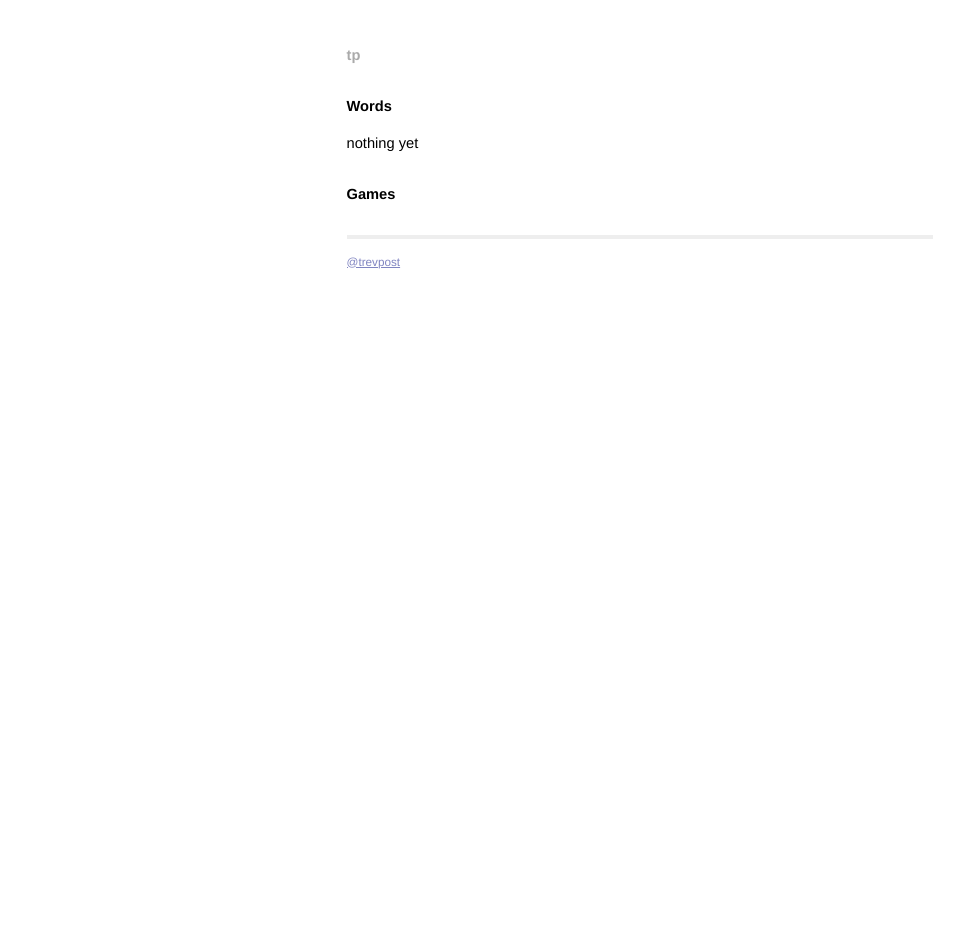
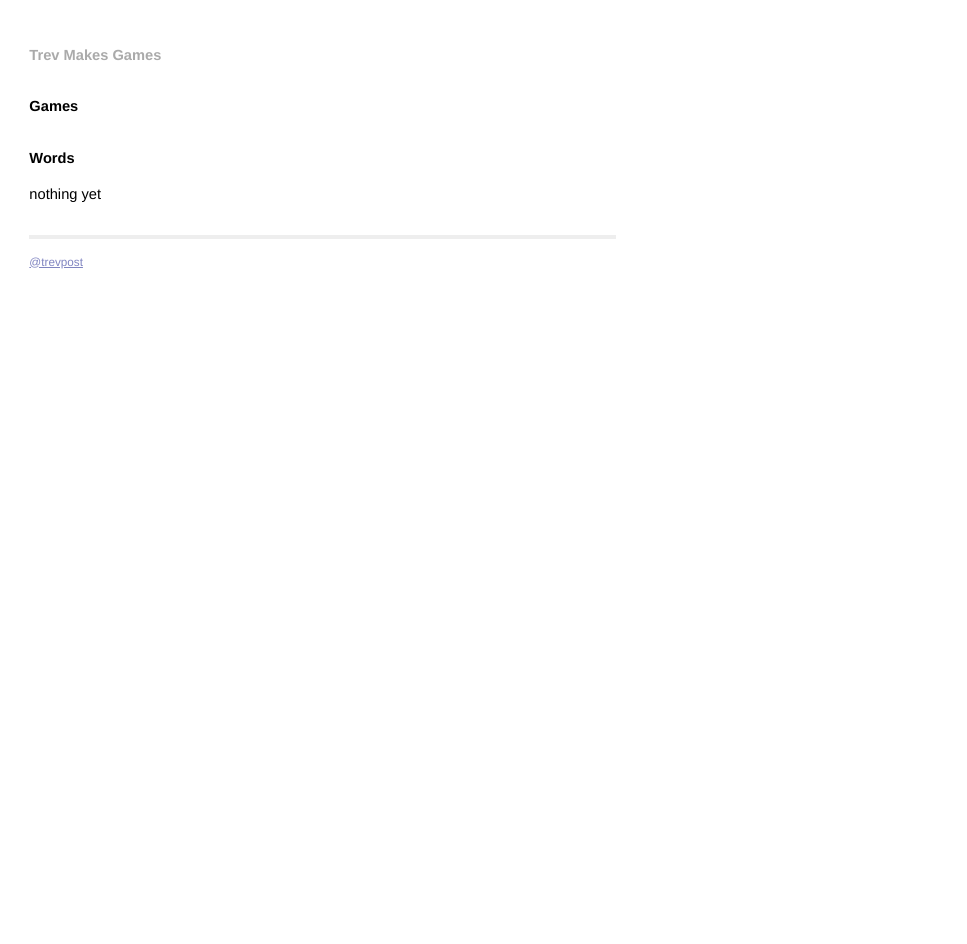
Before and after one commit to txpost/txpost.github.com, a Jekyll site: the page built from index.html, in a window 1280 px wide. Shown: the whole page, without its empty margins (0-967 px from the left). Built offline with Jekyll 4.4.1, drawn with Linux system fonts in a browser that asks for light colours; Markdown is read by kramdown in place of the engine named in the settings.

Commit message:
clean-up

```diff
--- a/css/screen.css
+++ b/css/screen.css
@@ -82,7 +82,7 @@ ul.posts {
   font-size: 110%;
   text-align: justify;
   width: 40em;
-  margin: 3em auto 2em auto;
+  margin: 3em 2em 2em 2em;
   line-height: 1.5em;
 }
 
--- a/index.html
+++ b/index.html
@@ -1,9 +1,13 @@
 ---
 layout: default
-title: tp
+title: Trev Makes Games
 ---
 
 <div id="home">
+  <h1>Games</h1>
+  <ul class="posts">
+    <li></li>
+  </ul>
 
   <h1>Words</h1>
 	nothing yet
@@ -13,9 +17,4 @@ title: tp
     {% endfor %}
   </ul>
 
-  <h1>Games</h1>
-  <ul class="posts">
-    <li></li>
-  </ul>
-
 </div>
```
